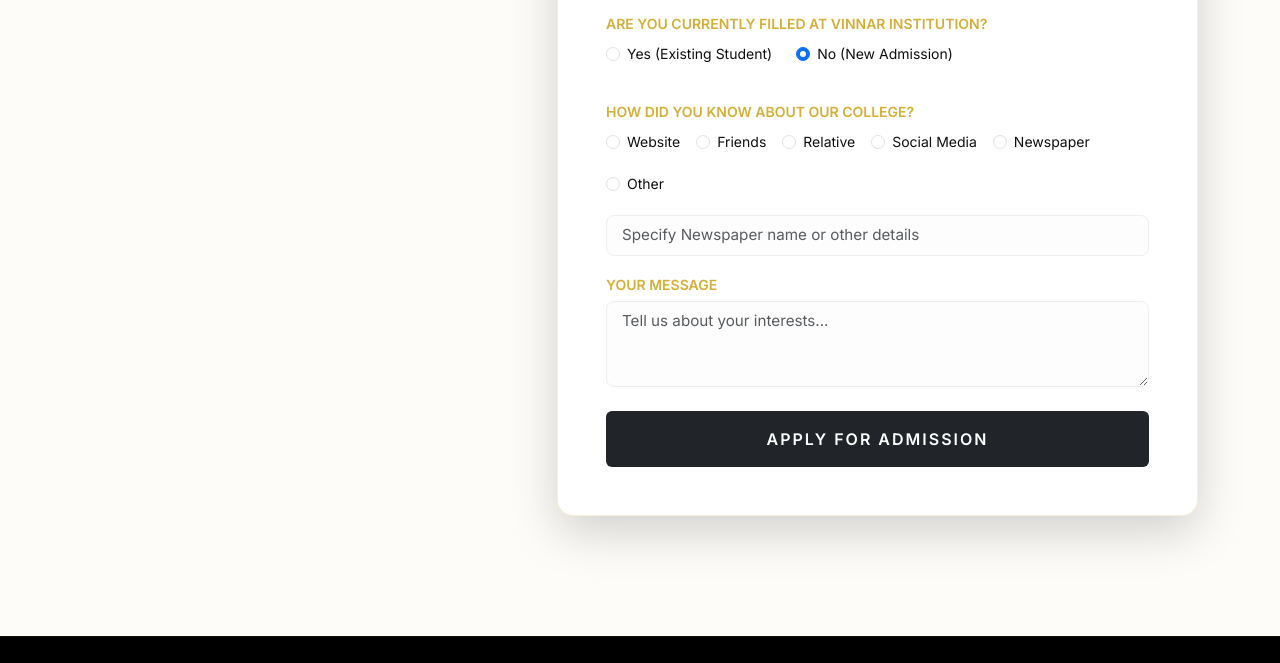
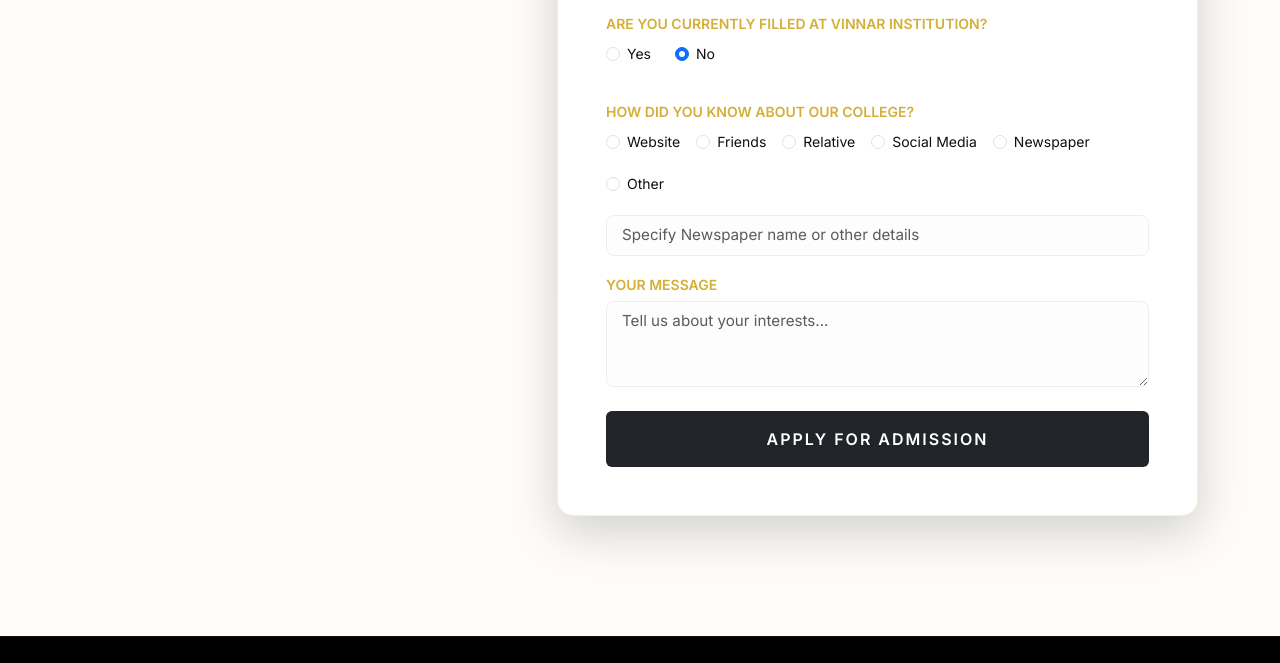
Before and after one commit to sasi-dhar-royal/vinnarfashions, a plain HTML site: page index.html in a window 1280 px wide. Shown: the part 8600-9263 px from the top of the page. Drawn offline with nearby package versions, Linux system fonts and the light colour scheme; a web font is replaced by a local one.

Commit message:
Simplified Yes/No labels for student status

```diff
--- a/index.html
+++ b/index.html
@@ -635,13 +635,12 @@
                                         <div class="form-check small">
                                             <input class="form-check-input" type="radio" name="currentStatus"
                                                 value="Yes" id="statusYes">
-                                            <label class="form-check-label" for="statusYes">Yes (Existing
-                                                Student)</label>
+                                            <label class="form-check-label" for="statusYes">Yes</label>
                                         </div>
                                         <div class="form-check small">
                                             <input class="form-check-input" type="radio" name="currentStatus" value="No"
                                                 id="statusNo" checked>
-                                            <label class="form-check-label" for="statusNo">No (New Admission)</label>
+                                            <label class="form-check-label" for="statusNo">No</label>
                                         </div>
                                     </div>
                                 </div>
```
